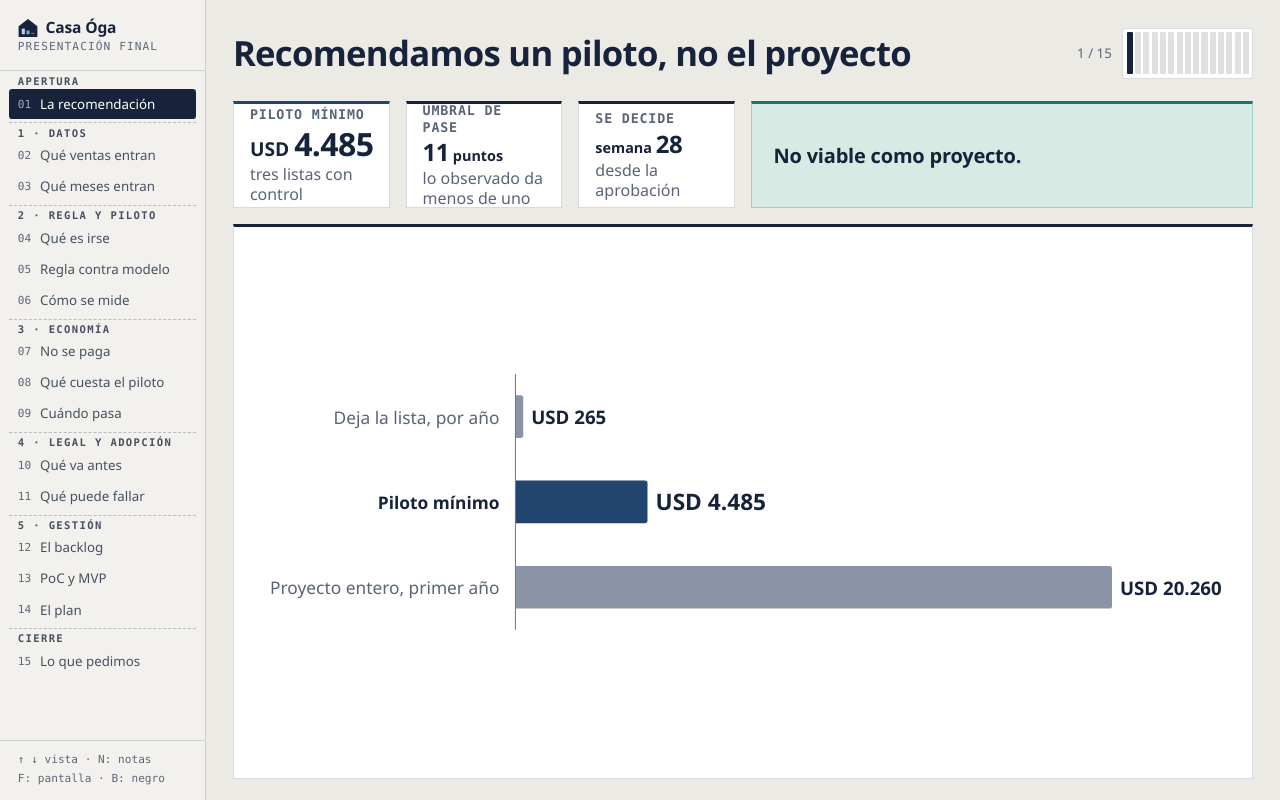
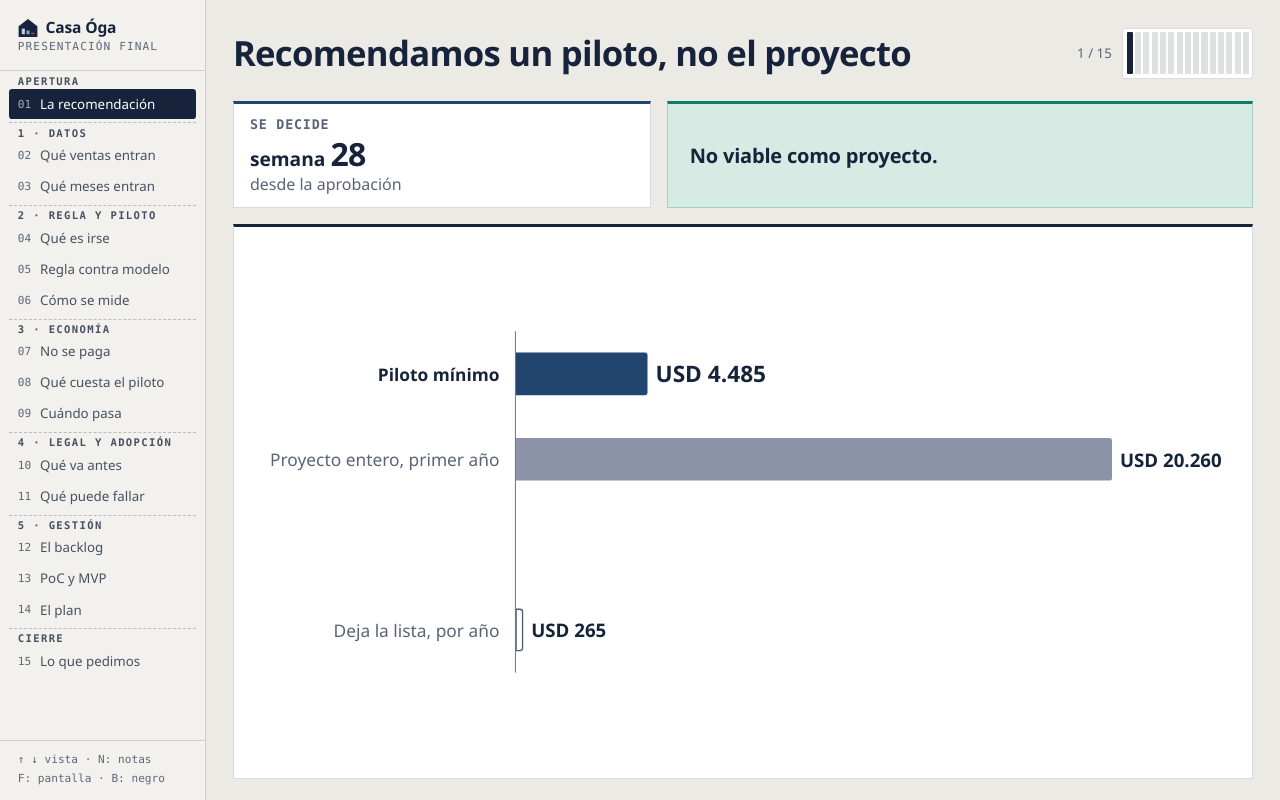
Before and after one commit to SebasCaules/TP_82.21-Data-Driven, a React (Vite) app in the folder final/: page /#v01 in a window 1280 px wide. Built offline with nearby package versions, Linux system fonts and the light colour scheme.

Commit message:
F3 G1: V01 a V05 con BarrasFin, columnas en V03, una tarjeta por vista y sin eje segun la especificacion de dataviz

```diff
--- a/final/src/contenido_final.js
+++ b/final/src/contenido_final.js
@@ -201,7 +201,7 @@ export const CF = {
             sigue: [' puntos debajo, con un intervalo que cruza el cero: queda la regla, sin entrenar nada.'],
             barras: {
               regla: 'Regla del umbral',
-              modelo: 'Modelo (logística)',
+              modelo: 'Modelo',
               hoy: 'Práctica actual',
               eje: 'Precisión de la lista',
             },
--- a/final/src/vistas/V01_Recomendacion.jsx
+++ b/final/src/vistas/V01_Recomendacion.jsx
@@ -1,7 +1,7 @@
-// V01 · La recomendación (apertura, Tomas F.). El veredicto del canon partido en dos: «No viable como proyecto.» en la
-// tarjeta de decisión y el resto en la conclusión, con sus dos cifras. La banda lleva tres de las cinco cifras del resumen
-// ejecutivo de la D v3.0 (piloto mínimo, umbral de pase contra menos de un punto esperado, semana de la decisión); el
-// gráfico, las otras dos (lo que deja la lista por año contra el costo del primer año), con el piloto entre ellas en --acc.
+// V01 · La recomendación (apertura, Tomas F.). Spec de dataviz g V01 (18/11): una tarjeta, la semana de la decisión
+// (G63), y la tarjeta de decisión con «No viable como proyecto.»; el veredicto entero queda en su title y en la voz. El
+// gráfico: el piloto mínimo (G64) en --acc contra el proyecto entero el primer año (G39) en gris y, separado, lo que deja
+// la lista por año (G54) en contorno, porque es un beneficio y no un costo. Sin conclusión ni eje.
 
 import Vista from '../Plantilla.jsx'
 import { barras } from '../barras.jsx'
@@ -12,25 +12,18 @@ import { fijo, usd } from '../../../e3/src/formato.js'
 const ID = 'V01'
 const A = DF.anclas
 const B = textosDe(ID).barras
-const monto = (x) => usd(x, 0)
 
 export const meta = { id: ID }
 
 export default function V01Recomendacion() {
   const datos = [
-    { etiqueta: B.deja, valor: A.G54.valor, anchoMin: 3 },
-    { etiqueta: B.piloto, valor: A.G64.valor, enfasis: true },
-    { etiqueta: B.cuesta, valor: A.G39.valor },
+    { etiqueta: B.piloto, valor: A.G64.valor, texto: usd(A.G64.valor), foco: true },
+    { etiqueta: B.cuesta, valor: A.G39.valor, texto: usd(A.G39.valor) },
+    { etiqueta: B.deja, valor: A.G54.valor, texto: usd(A.G54.valor), contorno: true, separado: true },
   ]
   return (
-    <Vista id={ID}
-           items={[
-             { clave: 'piloto', valor: usd(A.G64.valor) },
-             { clave: 'umbral', valor: fijo(A['G67.con_descuento'].valor) },
-             { clave: 'semana', valor: fijo(A['G63.semana_decision'].valor) },
-           ]}
-           cifras={[usd(A.G64.valor), fijo(A['G63.semana_decision'].valor)]}>
-      {barras({ datos, formato: monto, formatoEje: (x) => fijo(x, 0), tituloEje: B.eje })}
+    <Vista id={ID} items={[{ clave: 'semana', valor: fijo(A['G63.semana_decision'].valor) }]}>
+      {barras({ datos, maximo: A.G39.valor })}
     </Vista>
   )
 }
--- a/final/src/vistas/V02_Ventas.jsx
+++ b/final/src/vistas/V02_Ventas.jsx
@@ -1,6 +1,7 @@
-// V02 · Qué ventas entran (datos, Matías S.). El extracto de ventas paso a paso (C20): las filas como llegaron, sin
-// repetidas, con cliente y con monto positivo, que es lo que usa la lista (en --acc). Cada paso dice al costado cuántas
-// filas salen. La banda: ventas sin cliente (C19) y los puntajes de datos y calidad de la A 1.2.
+// V02 · Qué ventas entran (datos, Matías S.). Spec de dataviz g V02 (18/11): el extracto de ventas paso a paso (C20) como
+// cascada con fantasma. Cada barra es lo que queda y su tramo fantasma, lo que se fue en ese paso; todas en gris, y el
+// foco es la caída sin cliente (fantasma en --acc con su nota adentro), la que explica la tarjeta (C19). Los puntajes de
+// datos y calidad y la conclusión salen de la pantalla: los dice la voz. Sin eje.
 
 import Vista from '../Plantilla.jsx'
 import { barras } from '../barras.jsx'
@@ -10,29 +11,25 @@ import { fijo, pct } from '../../../e3/src/formato.js'
 
 const ID = 'V02'
 const A = DF.anclas
-const T = DF.tablas
 const B = textosDe(ID).barras
-const cond = (id) => T.condiciones.find((x) => x.id === id).puntaje
-const sobre = (n) => `${fijo(n)}[[/${fijo(T.escala_tecnica.hasta)}]]`
+const v = (k) => A[k].valor
+const filas = (x) => fijo(x, 0)
 
 export const meta = { id: ID }
 
 export default function V02Ventas() {
   const datos = [
-    { etiqueta: B.crudo, valor: A['C20.crudo'].valor },
-    { etiqueta: B.unicas, valor: A['C20.unicas'].valor, nota: B.nota_repetidas },
-    { etiqueta: B.con_cliente, valor: A['C20.con_cliente'].valor, nota: B.nota_sin_cliente },
-    { etiqueta: B.positivas, valor: A['C20.positivas'].valor, nota: B.nota_no_positivas, enfasis: true },
+    { etiqueta: B.crudo, valor: v('C20.crudo'), texto: filas(v('C20.crudo')) },
+    { etiqueta: B.unicas, valor: v('C20.unicas'), texto: filas(v('C20.unicas')),
+      fantasma: v('C20.crudo'), nota: B.nota_repetidas },
+    { etiqueta: B.con_cliente, valor: v('C20.con_cliente'), texto: filas(v('C20.con_cliente')),
+      fantasma: v('C20.unicas'), fantasmaFoco: true, notaFantasma: B.nota_sin_cliente },
+    { etiqueta: B.positivas, valor: v('C20.positivas'), texto: filas(v('C20.positivas')),
+      fantasma: v('C20.con_cliente'), nota: B.nota_no_positivas },
   ]
   return (
-    <Vista id={ID}
-           items={[
-             { clave: 'sin_cliente', valor: pct(A.C19.valor / 100) },
-             { clave: 'datos', valor: sobre(cond('datos')) },
-             { clave: 'calidad', valor: sobre(cond('calidad')) },
-           ]}
-           cifras={[fijo(A['C20.positivas'].valor)]}>
-      {barras({ datos, formato: (x) => fijo(x, 0), tituloEje: B.eje })}
+    <Vista id={ID} items={[{ clave: 'sin_cliente', valor: pct(A.C19.valor / 100) }]}>
+      {barras({ datos })}
     </Vista>
   )
 }
--- a/final/src/vistas/V03_Meses.jsx
+++ b/final/src/vistas/V03_Meses.jsx
@@ -1,35 +1,76 @@
-// V03 · Qué meses entran (datos, Matías S.). Las operaciones de cada mes de 2025 sobre las del mismo mes de 2024 (D28,
-// tabla ventas_2025 de DF, contada por build_final.py desde el extracto crudo) con la línea del control del mes (H46).
-// Los meses que no pasan, en --acc: es lo que la vista dice. Los que pasan, en gris.
+// V03 · Qué meses entran (datos, Matías S.). Spec de dataviz f.2 y g V03 (18/11): las operaciones de cada mes de 2025
+// sobre las del mismo mes de 2024 (D28, tabla ventas_2025 de DF, contada por build_final.py desde el extracto crudo) como
+// 12 columnas de enero a diciembre, en escala de 0 a 100 %, con la línea punteada del control del mes (H46) y su rótulo a
+// la derecha de diciembre. Los meses que quedan debajo del control, en --acc y con su valor: es lo que dice el título.
+// Los que pasan, en gris y sin valor (la línea da la escala). Banda sola: sin tarjetas, sin conclusión, sin eje.
 
 import Vista from '../Plantilla.jsx'
-import { barras } from '../barras.jsx'
 import { DF } from '../datos_final.js'
 import { textosDe } from '../textos.js'
-import { fijo, pct } from '../../../e3/src/formato.js'
+import { pct } from '../../../e3/src/formato.js'
+import { useU } from '../escala.js'
+import { CTX, INK, SUP, Columna, LineaBase, Texto, Umbral, ancho, tam } from '../svg.jsx'
 
 const ID = 'V03'
 const A = DF.anclas
 const VT = DF.tablas.ventas_2025
 const B = textosDe(ID).barras
+const UMBRAL = A['H46.umbral_mes'].valor
+const MESES = VT.meses.map((m) => ({ ...m, foco: m.parte < UMBRAL }))
 
 export const meta = { id: ID }
 
+function Dibujo({ w, h }) {
+  const u = useU()
+  const rotulo = `${B.control} ${pct(UMBRAL, 0)}`
+  const fRot = tam(24, u)
+  const fVal = tam('val', u)
+  const fMes = tam('sec', u)
+  // a la derecha queda el rótulo del control; el resto es para las 12 columnas
+  const anchoCol = Math.max(0, w - ancho(rotulo, fRot, 600) - 16 * u)
+  const paso = anchoCol / MESES.length
+  const anchoBarra = Math.min(64 * u, 0.6 * paso)
+  // bloque: columnas (80 % del lienzo) + mes debajo; centrado en vertical
+  const alto = 0.8 * h
+  const bajo = 12 * u + fMes
+  const yBase = Math.max(0, (h - alto - bajo) / 2) + alto
+  const yCtl = yBase - UMBRAL * alto
+  const xIni = (paso - anchoBarra) / 2
+  const xFin = (MESES.length - 1) * paso + (paso + anchoBarra) / 2
+  return (
+    <svg width={w} height={h} style={{ display: 'block' }} aria-hidden="true">
+      {MESES.map((m, i) => {
+        const x = i * paso + (paso - anchoBarra) / 2
+        const cx = x + anchoBarra / 2
+        return (
+          <g key={m.mes}>
+            <title>{`${m.rotulo} · ${pct(m.parte, 0)}`}</title>
+            <Columna u={u} x={x} yBase={yBase} w={anchoBarra} h={m.parte * alto} foco={m.foco} />
+            <Texto u={u} papel="sec" x={cx} y={yBase + 12 * u} base="hanging" anchor="middle"
+                   color={m.foco ? INK : CTX} peso={m.foco ? 600 : 400}>{m.rotulo}</Texto>
+          </g>
+        )
+      })}
+      <Umbral u={u} x1={xIni} y1={yCtl} x2={xFin} y2={yCtl} ancho={2} punteada />
+      {MESES.filter((m) => m.foco).map((m) => {
+        const i = MESES.indexOf(m)
+        const cx = i * paso + paso / 2
+        return (
+          <text key={m.mes} x={cx} y={yBase - m.parte * alto - 8 * u} fontSize={fVal} fontWeight={700} fill={INK}
+                textAnchor="middle" stroke={SUP} strokeWidth={6 * u} paintOrder="stroke"
+                strokeLinejoin="round">{pct(m.parte, 0)}</text>
+        )
+      })}
+      <Texto u={u} papel={24} peso={600} x={xFin + 16 * u} y={yCtl} base="central">{rotulo}</Texto>
+      <LineaBase u={u} y={yBase} x1={0} x2={xFin + (paso - anchoBarra) / 2} />
+    </svg>
+  )
+}
+
 export default function V03Meses() {
-  const datos = VT.meses.map((m) => ({
-    etiqueta: m.rotulo, valor: m.parte, enfasis: !m.se_usa,
-  }))
   return (
-    <Vista id={ID} lienzo="fin-ref"
-           items={[
-             { clave: 'fuera', span: 3, valor: fijo(A['D28.meses_fuera'].valor) },
-             { clave: 'control', span: 3, valor: pct(VT.umbral, 0) },
-           ]}
-           cifras={[pct(VT.umbral, 0)]}>
-      {barras({
-        datos, formato: (x) => pct(x, 0), tituloEje: B.eje,
-        referencia: { valor: VT.umbral, etiqueta: `${B.control} ${pct(VT.umbral, 0)}` },
-      })}
+    <Vista id={ID}>
+      {({ w, h }) => <Dibujo w={w} h={h} />}
     </Vista>
   )
 }
--- a/final/src/vistas/V04_Irse.jsx
+++ b/final/src/vistas/V04_Irse.jsx
@@ -1,7 +1,8 @@
-// V04 · Qué es irse (modelo, Francisco C.). El umbral del cliente (C03: el mayor entre un mínimo de días y un múltiplo de
-// su ritmo) en la banda, y por qué la regla ordena por la distancia a ese umbral: la tasa de cruce en validación por tramo
-// de días que faltan (F04, tabla tramos_de_cruce de DF). Sin el tramo de 90 días o más, que no tiene positivos por
-// definición (no es un hallazgo; va en la nota). El tramo más cercano en --acc.
+// V04 · Qué es irse (modelo, Francisco C.). Spec de dataviz g V04 (18/11): las dos tarjetas son los dos parámetros del
+// umbral del cliente (C03: el mayor entre un mínimo de días y un múltiplo de su ritmo), única vista con dos. El gráfico:
+// la tasa de cruce en validación por tramo de días que faltan (F04, tabla tramos_de_cruce de DF), en escala de 0 a 100 %
+// y sin decimales. Sin el tramo de 90 días o más, que no tiene positivos por definición. El tramo más cercano en --acc.
+// Sin conclusión ni eje.
 
 import Vista from '../Plantilla.jsx'
 import { barras } from '../barras.jsx'
@@ -17,15 +18,16 @@ const B = textosDe(ID).barras
 export const meta = { id: ID }
 
 export default function V04Irse() {
-  const datos = TR.map((t, i) => ({ etiqueta: `${t.tramo} ${B.dias}`, valor: t.tasa, enfasis: i === 0, anchoMin: 3 }))
+  const datos = TR.map((t, i) => ({
+    etiqueta: `${t.tramo} ${B.dias}`, valor: t.tasa, texto: pct(t.tasa, 0), foco: i === 0,
+  }))
   return (
     <Vista id={ID}
            items={[
-             { clave: 'minimo', span: 3, valor: fijo(A['C03.minimo_dias'].valor) },
-             { clave: 'factor', span: 3, valor: fijo(A['C03.factor'].valor, 1) },
-           ]}
-           cifras={[pct(TR[0].tasa)]}>
-      {barras({ datos, formato: (x) => pct(x), formatoEje: (x) => pct(x, 0), tituloEje: B.eje })}
+             { clave: 'minimo', valor: fijo(A['C03.minimo_dias'].valor) },
+             { clave: 'factor', valor: fijo(A['C03.factor'].valor, 1) },
+           ]}>
+      {barras({ datos, maximo: 1 })}
     </Vista>
   )
 }
--- a/final/src/vistas/V05_ReglaModelo.jsx
+++ b/final/src/vistas/V05_ReglaModelo.jsx
@@ -1,6 +1,7 @@
-// V05 · Regla contra modelo (modelo, Francisco C.). La precisión de la lista mensual en la prueba final (J03, J17): la
-// regla en --acc, el modelo y la práctica actual en gris. La diferencia modelo menos regla (J09) va en la banda, con su
-// signo bajo el rótulo «Diferencia» y el fragmento «modelo menos regla», y en la conclusión sin signo («queda 0,25 puntos debajo», J-WEB-12).
+// V05 · Regla contra modelo (modelo, Francisco C.). Spec de dataviz g V05 (18/11): la precisión de la lista mensual en la
+// prueba final (J03, J17), en escala de 0 a 100 %. Regla y modelo con el mismo tratamiento, las dos en --acc, dicen «lo
+// mismo»; la práctica actual, gris y corta, dice «y mucho mejor que hoy». La diferencia modelo menos regla (J09) es la
+// única tarjeta; el intervalo queda en el title de la decisión. Sin conclusión ni eje.
 
 import Vista from '../Plantilla.jsx'
 import { barras } from '../barras.jsx'
@@ -16,19 +17,13 @@ export const meta = { id: ID }
 
 export default function V05ReglaModelo() {
   const datos = [
-    { etiqueta: B.regla, valor: A['J03.regla'].valor, enfasis: true },
-    { etiqueta: B.modelo, valor: A['J03.logistica'].valor },
-    { etiqueta: B.hoy, valor: A.J17.valor },
+    { etiqueta: B.regla, valor: A['J03.regla'].valor, texto: pct(A['J03.regla'].valor), foco: true },
+    { etiqueta: B.modelo, valor: A['J03.logistica'].valor, texto: pct(A['J03.logistica'].valor), foco: true },
+    { etiqueta: B.hoy, valor: A.J17.valor, texto: pct(A.J17.valor) },
   ]
   return (
-    <Vista id={ID}
-           items={[
-             { clave: 'regla', valor: pct(A['J03.regla'].valor) },
-             { clave: 'dif', valor: fijo(A.J09.valor, 2) },
-             { clave: 'hoy', valor: pct(A.J17.valor) },
-           ]}
-           cifras={[fijo(Math.abs(A.J09.valor), 2)]}>
-      {barras({ datos, formato: (x) => pct(x), formatoEje: (x) => pct(x, 0), tituloEje: B.eje })}
+    <Vista id={ID} items={[{ clave: 'dif', valor: fijo(A.J09.valor, 2) }]}>
+      {barras({ datos, maximo: 1 })}
     </Vista>
   )
 }
```
